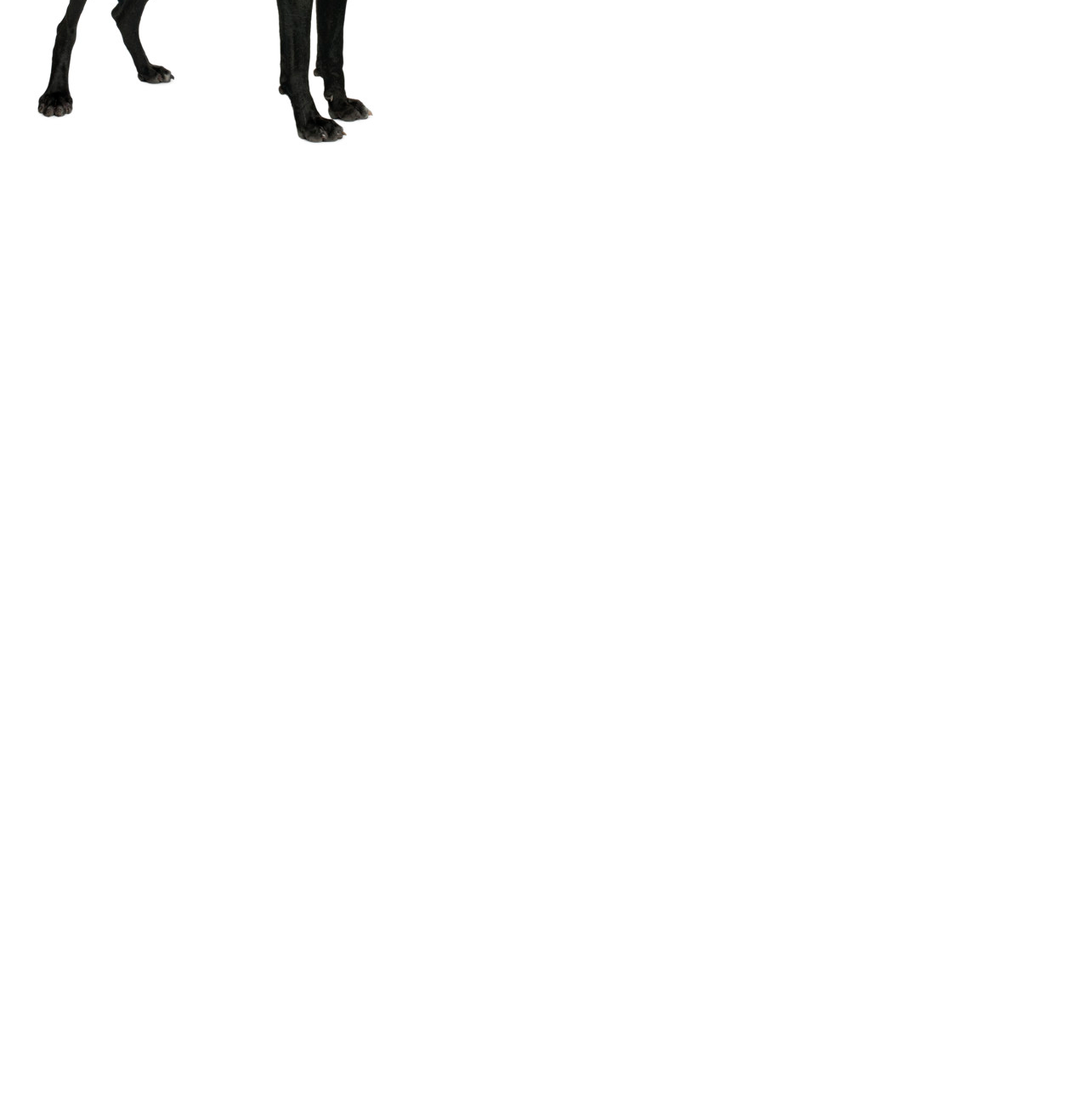
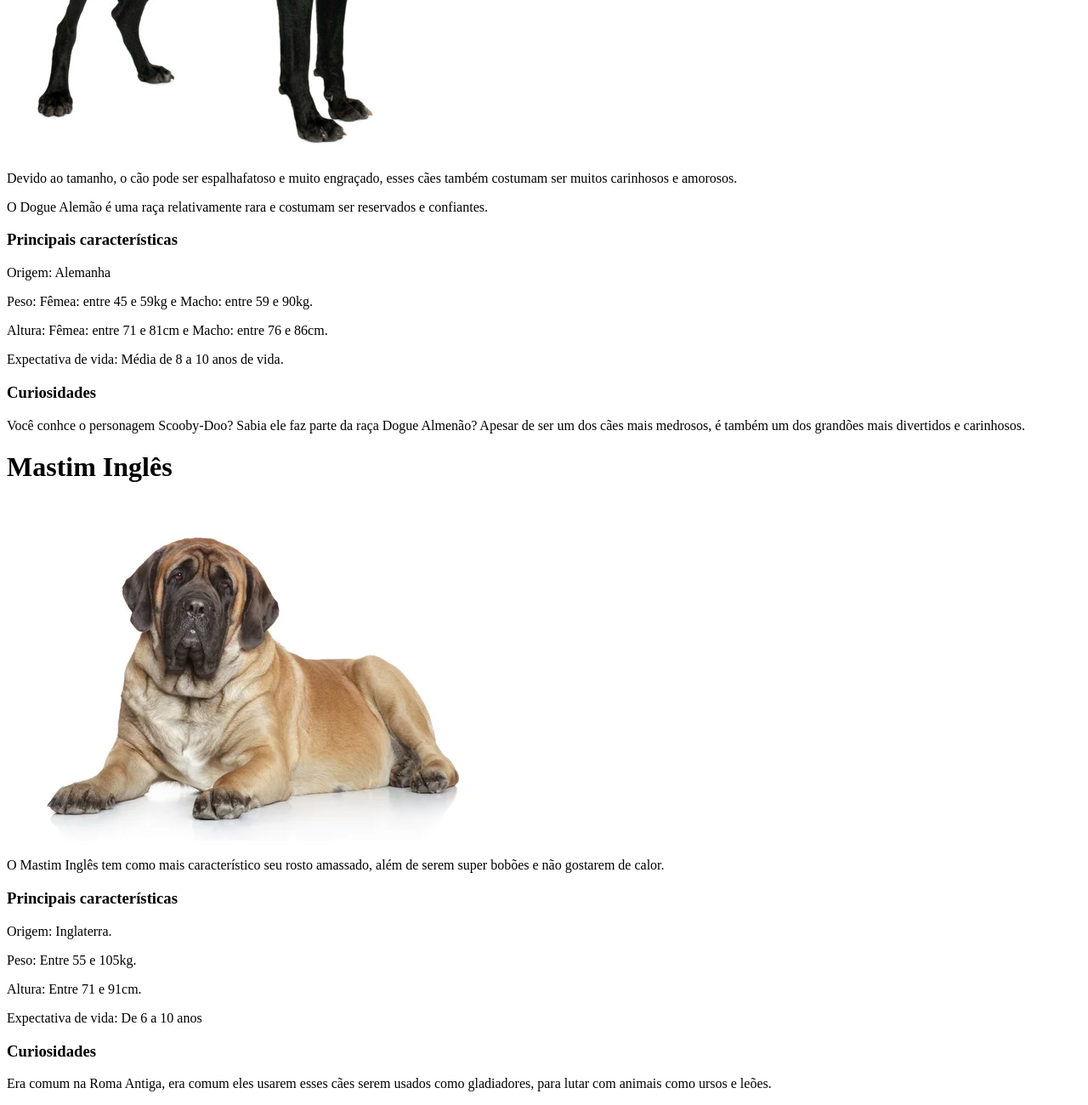
Before and after one commit to Gabrielaghb/maiorescaesnomundo, a plain HTML site: page index.html in a window 1280 px wide. Shown: the part 1137-2437 px from the top of the page at 85% size. Before the commit the page ends 1330 px from the top, so only its background shows below. Drawn offline with Linux system fonts and the light colour scheme.

Commit message:
aula.11.11

```diff
--- a/index.html
+++ b/index.html
@@ -25,9 +25,36 @@
 <p>9.Fila Brasileiro</p>
 <p>10.Bernese</p>
 
-<p>Agora, confira detalhadamente sobre cada raça citada. </p>
+<p>Agora, confira detalhadamente sobre cada raça citada.</p>
 
 <h1>1.Dogue Alemão</h1>
 <img src="dogue alemão.jpg" alt="">
+
+<p> Devido ao tamanho, o cão pode ser espalhafatoso e muito engraçado, esses cães também costumam ser muitos carinhosos e amorosos.</p>
+<p>O Dogue Alemão é uma raça relativamente rara e costumam ser reservados e confiantes.</p>
+
+<h3>Principais características</h3>
+<p>Origem: Alemanha</p>
+<p>Peso: Fêmea: entre 45 e 59kg e Macho: entre 59 e 90kg.</p>
+<p>Altura: Fêmea: entre 71 e 81cm e Macho: entre 76 e 86cm.</p>
+<p>Expectativa de vida: Média de 8 a 10 anos de vida.</p>
+
+<h3>Curiosidades</h3>
+<p>Você conhce o personagem Scooby-Doo? Sabia ele faz parte da raça Dogue Almenão? Apesar de ser um dos cães mais medrosos, é também um dos grandões mais divertidos e carinhosos.</p>
+
+<h1>Mastim Inglês</h1>
+<img src="mastim.jpg" alt="">
+<p>O Mastim Inglês tem como mais característico seu rosto amassado, além de serem super bobões e não gostarem de calor.</p>
+
+<h3>Principais características</h3>
+<p>Origem: Inglaterra.</p>
+<p>Peso: Entre 55 e 105kg.</p>
+<p>Altura: Entre 71 e 91cm.</p>
+<p>Expectativa de vida: De 6 a 10 anos</p>
+
+<h3>Curiosidades</h3>
+
+<p>Era comum na Roma Antiga, era comum eles usarem esses cães serem usados como gladiadores, para lutar com animais como ursos e leões. </p>
+
   </body>
 </html>
```
Also changed, not shown: mastim.jpg (added).
